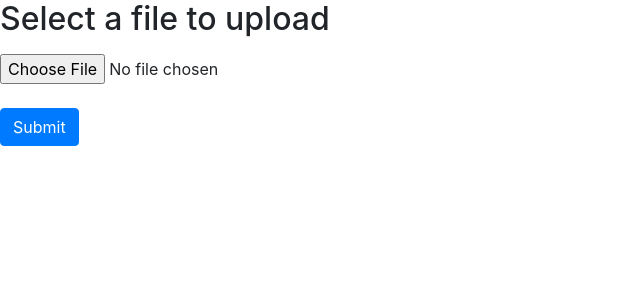
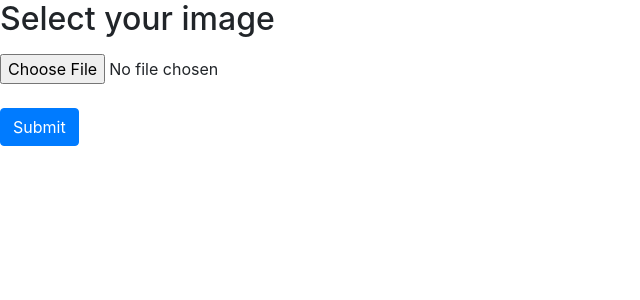
Before and after one commit to baadjis/oda, a Flask app: page / in a window 1280 px wide. Shown: the top 300 px of the page, without its empty margins (0-640 px from the left). Run offline with Flask 2, Linux system fonts and the light colour scheme; some libraries are stand-ins or nearby versions.

Commit message:
changed template

```diff
--- a/templates/upload.html
+++ b/templates/upload.html
@@ -6,7 +6,7 @@
         <link rel="stylesheet" href="https://maxcdn.bootstrapcdn.com/bootstrap/4.0.0/css/bootstrap.min.css" integrity="sha384-Gn5384xqQ1aoWXA+058RXPxPg6fy4IWvTNh0E263XmFcJlSAwiGgFAW/dAiS6JXm" crossorigin="anonymous">
     </head>
 <body>
-<h2>Select a file to upload</h2>
+<h2>Select your image</h2>
 <p>
 	{% with messages = get_flashed_messages() %}
 	  {% if messages %}
```
